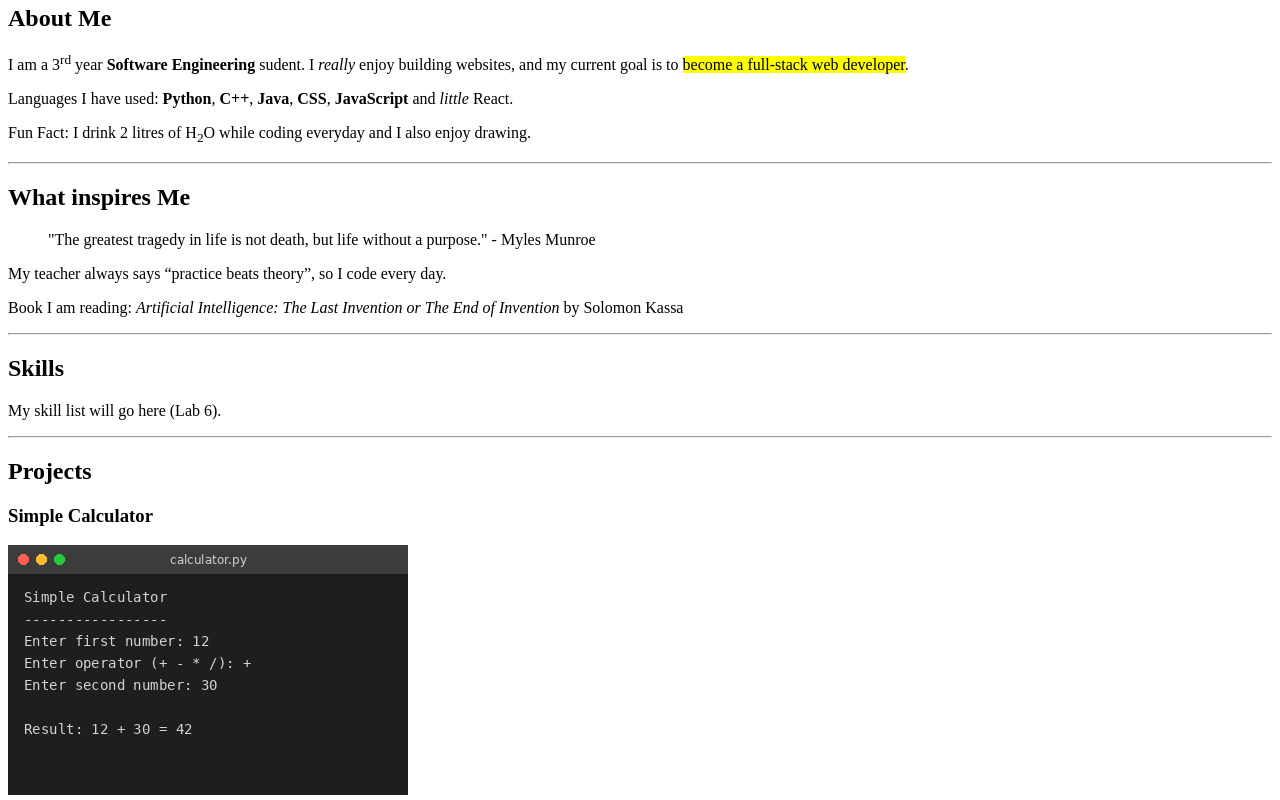
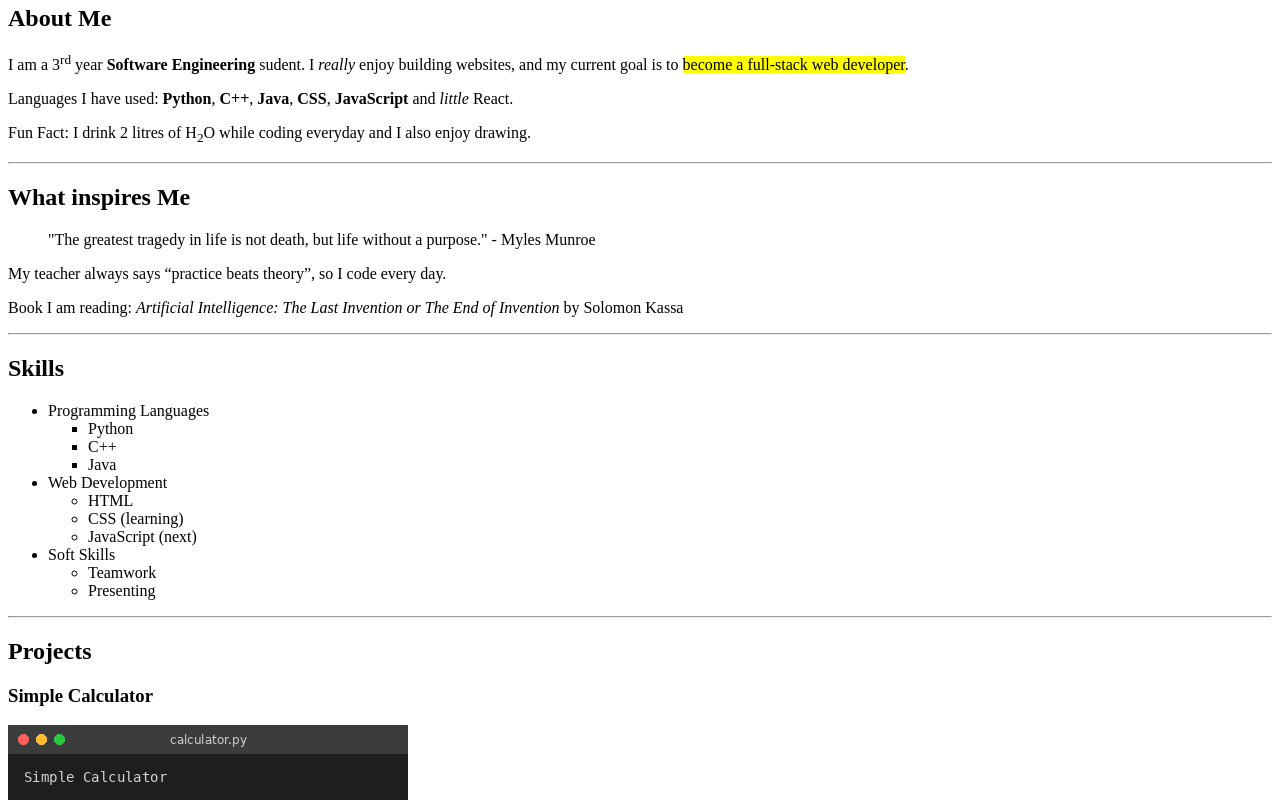
Before and after one commit to Boni-777/my-portfolio, a plain HTML site: page index.html in a window 1280 px wide. Shown: the part 385-1185 px from the top of the page. Drawn offline with Linux system fonts and the light colour scheme.

Commit message:
Added unordered list of skills into Skills section

```diff
--- a/index.html
+++ b/index.html
@@ -33,7 +33,28 @@
    <p>Book I am reading: <cite>Artificial Intelligence: The Last Invention or The End of Invention</cite> by Solomon Kassa</p>
    <hr>
    <h2 id="skills">Skills</h2>
-   <p>My skill list will go here (Lab 6).</p>
+   <ul>
+    <li>Programming Languages
+        <ul type="square">
+            <li>Python</li>
+            <li>C++</li>
+            <li>Java</li>
+        </ul>
+    </li>
+    <li>Web Development
+        <ul type="circle">
+            <li>HTML</li>
+            <li>CSS (learning)</li>
+            <li>JavaScript (next)</li>
+        </ul>
+    </li>
+    <li>Soft Skills
+        <ul>
+            <li>Teamwork</li>
+            <li>Presenting</li>
+        </ul>
+    </li>
+</ul>
    <hr>
    <h2 id="projects">Projects</h2>
    <h3>Simple Calculator</h3>
```
